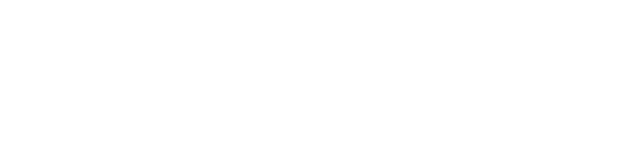
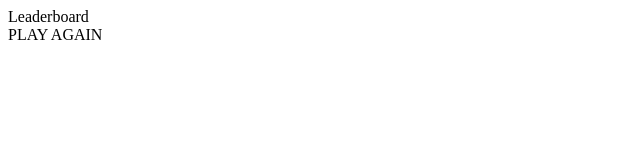
Before and after one commit to wilgru/Giphy-Guessing-Game, a plain HTML site: page scorescreen.html in a window 1280 px wide. Shown: the whole page, without its empty margins (0-640 px from the left). Drawn offline with Linux system fonts and the light colour scheme.

Commit message:
scorescreen skeleton added

```diff
--- a/scorescreen.html
+++ b/scorescreen.html
@@ -8,6 +8,16 @@
     <title>Document</title>
 </head>
 <body>
+    <div class="">
+        Leaderboard
+    </div>
 
+    <div class="container">
+
+    </div>
+
+    <div class="btn">
+        PLAY AGAIN
+    </div>
 </body>
 </html>
```
